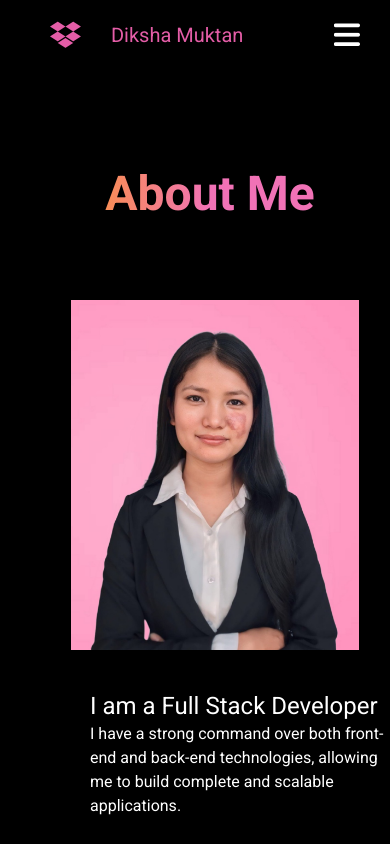
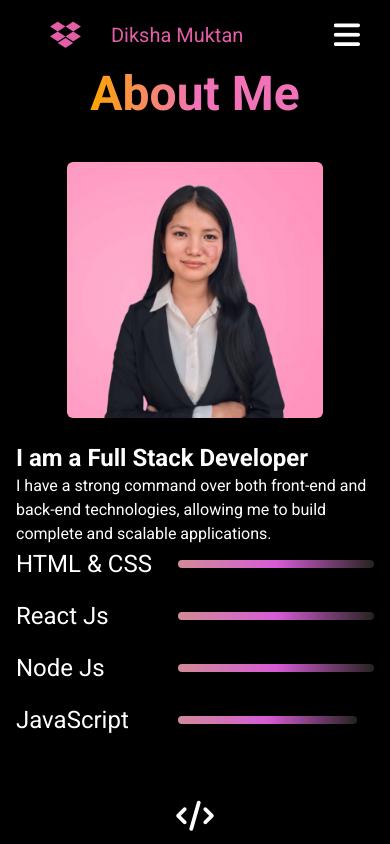
Before and after one commit to dikshamuktan/new-portfolio, a React (Vite) app in the folder frontend/: page /about in a window 390 px wide. Built offline with nearby package versions, Linux system fonts and the light colour scheme.

Commit message:
responsive chenges made

```diff
--- a/frontend/src/components/About.css
+++ b/frontend/src/components/About.css
@@ -1,8 +1,3 @@
-.aboutpage {
-  height: 100vh;
-  margin: 20px 170px;
-  gap: 50px;
-}
 .about {
   background: linear-gradient(270deg, rgb(241, 114, 182) 50%, orange) 40%;
   background-clip: text;
@@ -56,13 +51,7 @@
   border-radius: 10px;
   border: solid rgb(233, 156, 177);
 }
-.skills {
-  display: flex;
-  flex-direction: row;
-  gap: 10px;
-  justify-content: space-between;
-  margin: 10px 100px;
-}
+
 .box h1 {
   font-size: 25px;
 }
@@ -85,139 +74,3 @@
   transform: scale(1.05);
   transition: 0.4s;
 }
-.about-top {
-  gap: 40px;
-}
-
-.second-img {
-  height: 350px;
-  width: 300px;
-}
-@media (max-width: 768px) {
-  .about-top {
-    display: flex;
-    flex-wrap: wrap;
-  }
-
-  .about-right {
-    width: 500px;
-    margin-left: 60px;
-  }
-  .second-img {
-    height: 400px;
-    width: 300px;
-    margin-left: 150px;
-    margin-top: 20px;
-  }
-  .aboutpage {
-    margin: 18px 70px;
-    height: 100%;
-  }
-  .first {
-    width: 100%;
-  }
-  .second {
-    width: 70%;
-  }
-  .third {
-    width: 50%;
-  }
-  .forth {
-    width: 40%;
-  }
-}
-
-@media (max-width: 425px) {
-  .aboutpage {
-    height: 100%;
-    width: 400px;
-    margin: 10px 10px;
-  }
-  .about-top {
-    display: flex;
-    gap: 40px;
-    flex-direction: column;
-    align-items: center;
-  }
-  .second-img {
-    width: 18rem;
-    height: 350px;
-    margin-left: 10px;
-  }
-  .about {
-    margin-top: 100px;
-  }
-  .skills {
-    width: 400px;
-    margin-left: 10px;
-  }
-  .skill p {
-    font-size: 20px;
-  }
-  .about-right {
-    width: 300px;
-  }
-  .first {
-    width: 100%;
-  }
-  .second {
-    width: 40%;
-  }
-  .third {
-    width: 35%;
-  }
-  .forth {
-    width: 30%;
-  }
-}
-@media (max-width: 375px) {
-  .aboutpage {
-    height: 100%;
-    width: 310px;
-    margin: 10px 40px;
-  }
-  .about {
-    margin-top: 50px;
-  }
-  .second-img {
-    width: 15rem;
-    margin-left: 10px;
-  }
-  /* .about-left {
-    margin-left: 5px;
-  } */
-  .about-right {
-    width: 280px;
-    margin-left: 10px;
-  }
-  .about-top {
-    display: flex;
-    flex-direction: column;
-  }
-  .about-skill {
-    gap: 5px;
-  }
-  .first {
-    width: 100%;
-  }
-  .second {
-    width: 35%;
-  }
-  .third {
-    width: 30%;
-  }
-  .forth {
-    width: 25%;
-  }
-
-  .skills {
-    display: flex;
-    width: 280px;
-  }
-  .box {
-    width: 90px;
-  }
-  .box h1 {
-    font-size: 20px;
-  }
-}
--- a/frontend/src/components/About.jsx
+++ b/frontend/src/components/About.jsx
@@ -3,66 +3,69 @@ import "./About.css";
 
 function AboutPage() {
   return (
-    <div id="about" className="aboutpage  flex flex-col justify-center  ">
-      <p className="about text-5xl font-bold text-center  ">About Me</p>
-      <div className="about-top flex  mt-3 ">
-        <div className="about-left">
+    <div
+      id="about"
+      className="aboutpage  flex flex-col justify-center items-center px-4 md:px-8 lg:px-16"
+    >
+      <p className="about text-5xl font-bold text-center mb-8">About Me</p>
+
+      <div className="about-top md:ml-32 lg:ml-28 flex flex-col md:flex-row gap-6 md:gap-10 lg:gap-20 mt-3 w-full max-w-5xl">
+        <div className="about-left flex justify-center md:justify-start">
           <img
-            className="second-img object-cover"
-            // style={{ height: "350px", width: "300px" }}
+            className="object-cover rounded-md w-64 h-64 md:w-72 md:h-80"
             src="./my-img.jpeg"
+            alt="Profile"
           />
         </div>
-        <div className="about-right flex flex-col gap-5">
+
+        <div className="about-rightflex flex-col gap-5 md:w-1/2">
           <div>
-            <p className="text-2xl">I am a Full Stack Developer</p>
-            <p>
+            <p className="text-2xl font-bold">I am a Full Stack Developer</p>
+            <p className="text-base md:text-lg">
               I have a strong command over both front-end and back-end
               technologies, allowing me to build complete and scalable
               applications.
             </p>
           </div>
-          <div className=" flex about-skill flex-col">
-            <div className="skill sm:gap-1 xl:gap-5">
+
+          <div className="flex flex-col gap-4">
+            <div className="skill flex items-center gap-3">
               <p>HTML & CSS</p>
               <hr className="first" />
             </div>
-            <div className="skill sm:gap-1 xl:gap-5">
-              <p> React Js</p>
+            <div className="skill flex items-center gap-3">
+              <p>React Js</p>
               <hr className="second" />
             </div>
-            <div className="skill sm:gap-1 xl:gap-5">
+            <div className="skill flex items-center gap-3">
               <p>Node Js</p>
               <hr className="third" />
             </div>
-            <div className="skill sm:gap-1 xl:gap-5">
+            <div className="skill flex items-center gap-3">
               <p>JavaScript</p>
               <hr className="forth" />
             </div>
           </div>
         </div>
       </div>
-      <div className="skills">
-        <div className="box">
-          <i className="fa-solid fa-code"></i>
-          <h1>Languages</h1>
-          <p>
-            HTML, CSS, Java Script,
-            <br /> React JS, Node Js
-          </p>
+
+      <div className="skills grid grid-cols-1 md:grid-cols-3 gap-6 mt-10 w-full max-w-5xl">
+        <div className="box text-center p-5  rounded-md">
+          <i className="fa-solid fa-code text-3xl mb-3"></i>
+          <h1 className="font-bold text-lg">Languages</h1>
+          <p>HTML, CSS, JavaScript, React JS, Node JS</p>
         </div>
 
-        <div className="box">
-          <i className="fa-solid fa-graduation-cap"></i>
-
-          <h1>Educaton</h1>
+        <div className="box text-center p-5  rounded-md">
+          <i className="fa-solid fa-graduation-cap text-3xl mb-3"></i>
+          <h1 className="font-bold text-lg">Education</h1>
           <p>Bachelor in Business</p>
         </div>
 
-        <div className="box">
-          <i className="fa-solid fa-briefcase"></i>
-          <h1>Projects</h1>
-          <p>Build more then 2 projects</p>
+        <div className="box text-center p-5  rounded-md">
+          <i className="fa-solid fa-briefcase text-3xl mb-3"></i>
+          <h1 className="font-bold text-lg">Projects</h1>
+          <p>Built more than 2 projects</p>
         </div>
       </div>
     </div>
--- a/frontend/src/components/Hero.css
+++ b/frontend/src/components/Hero.css
@@ -1,16 +1,14 @@
 .hero {
   display: flex;
+  flex-direction: column;
+
   align-items: center;
-  flex-direction: column;
-  gap: 50px;
-  margin: 20px 170px;
+  text-align: center;
   height: 100vh;
 }
 .hero img {
-  margin-top: 40px;
   height: 300px;
   width: 300px;
-  /* margin-bottom: 110px; */
 }
 span {
   background: linear-gradient(270deg, rgb(241, 114, 182) 80%, orange) 20%;
@@ -67,7 +65,64 @@ span {
   justify-content: center;
   align-items: center;
 }
-@media (max-width: 768px) {
+
+/* Mobile screens */
+@media (max-width: 640px) {
+  .hero {
+    margin-top: 30px;
+    gap: 30px;
+  }
+
+  h1.big {
+    font-size: 1.5rem;
+  }
+
+  .hero-mid {
+    font-size: 1.25rem;
+  }
+
+  .hero-connect,
+  .hero-resume {
+    font-size: 0.9rem;
+    padding: 8px 16px;
+  }
+}
+
+/* Tablets */
+@media (min-width: 641px) and (max-width: 1024px) {
+  .hero-content {
+    text-align: center;
+  }
+
+  h1.big {
+    font-size: 3.5rem;
+  }
+
+  .hero-mid {
+    font-size: 1.5rem;
+  }
+}
+
+/* Laptops and Desktops */
+@media (min-width: 1025px) {
+  .hero {
+    gap: 30px;
+    align-items: center;
+    text-align: left;
+  }
+
+  .hero-content {
+    max-width: 70%;
+    text-align: left;
+  }
+
+  .hero-connect,
+  .hero-resume {
+    font-size: 1rem;
+  }
+}
+
+/* @media (max-width: 768px) {
   .hero.img {
     width: 250px;
     margin-bottom: 30px;
@@ -92,22 +147,7 @@ span {
     text-align: center;
   }
 }
-@media (max-width: 425px) {
-  .hero {
-    height: 100%;
-    display: flex;
-    margin-left: 10px;
-    width: 410px;
-  }
-  .hero-content {
-    width: 400px;
-  }
-  .hero img {
-    width: 20rem;
-    height: 20rem;
-    align-items: centere;
-  }
-}
+
 
 @media (max-width: 375px) {
   .hero {
@@ -129,4 +169,4 @@ span {
     width: 17rem;
     height: 17rem;
   }
-}
+} */
--- a/frontend/src/components/Hero.jsx
+++ b/frontend/src/components/Hero.jsx
@@ -7,7 +7,7 @@ const Hero = () => {
     <div className="hero ">
       <img className="rounded-full" src="./my-img.jpeg" />
       <div className="hero-content flex flex-col gap-6">
-        <h1 className="big text-5xl font-bold gap-5">
+        <h1 className="big text-5xl font-bold gap-5 leading-none md:gap-8">
           <span>
             I'm <br /> Diksha Muktan,
             <br />
--- a/frontend/src/components/moreinfo.css
+++ b/frontend/src/components/moreinfo.css
@@ -43,8 +43,6 @@ form {
 
   color: black;
 }
-@media (max-width: 375px) {
-}
 
 @media (max-width: 375px) {
   .moreinfo {
--- a/frontend/src/components/mywork.css
+++ b/frontend/src/components/mywork.css
@@ -3,8 +3,8 @@
   justify-content: center;
   align-items: center;
   flex-direction: column;
-  height: 100vh;
-  margin: 20px 170px;
+  height: 100%;
+  margin: 20px 20px;
 }
 .my_projects {
   padding: 40px;
@@ -14,10 +14,10 @@
   position: relative;
   /* margin-left: 30px; */
 }
-.project_one {
+/* .project_one {
   height: 350px;
   width: 350px;
-}
+} */
 
 .project_one:hover {
   border: 2px solid rgb(243, 131, 150);
@@ -30,13 +30,12 @@
   background-clip: text;
   -webkit-background-clip: text;
   -webkit-text-fill-color: transparent;
-  font-size: 50px;
 }
 .big {
   font-size: 40px;
 }
 
-@media (max-width: 768px) {
+/* @media (max-width: 768px) {
   .project_one {
     width: 200px;
     height: 350px;
@@ -45,9 +44,9 @@
     width: 700px;
     margin: 10px 40px;
   }
-}
+} */
 
-@media (max-width: 425px) {
+/* @media (max-width: 425px) {
   .projects {
     width: 410px;
     margin: 10px 10px;
@@ -63,8 +62,8 @@
     display: flex;
     flex-direction: column;
   }
-}
-@media (max-width: 375px) {
+} */
+/* @media (max-width: 375px) {
   .projects {
     width: 300px;
     margin: 10px 40px;
@@ -75,16 +74,16 @@
   }
   .big {
     font-size: 30px;
-  }
+  } */
 
-  .my_projects {
+/* .my_projects {
     width: 300px;
     display: flex;
     flex-direction: column;
-  }
+  } */
 
-  .project_one {
+/* .project_one {
     height: 300px;
     width: 300px;
   }
-}
+} */
--- a/frontend/src/components/mywork.jsx
+++ b/frontend/src/components/mywork.jsx
@@ -1,41 +1,87 @@
+// import React from "react";
+// import "./mywork.css";
+
+// function Services() {
+//   return (
+//     <div id="projects" className="projects">
+//       <div>
+//         <h3 className="extra font-bold">What I Have Done</h3>
+//         <br />
+//         <p className="big text-center ">My Portfolio</p>
+//       </div>
+//       <div className="my_projects">
+//         <div>
+//           <img
+//             className="project_one"
+//             src="https://images.pexels.com/photos/956999/milky-way-starry-sky-night-sky-star-956999.jpeg?auto=compress&cs=tinysrgb&w=800"
+//           />
+//           <p className="text-xl font-bold text-center p-2">Project ABC</p>
+//         </div>
+//         <div>
+//           <img
+//             className="project_one"
+//             src="https://images.pexels.com/photos/370799/pexels-photo-370799.jpeg?auto=compress&cs=tinysrgb&w=800"
+//           />
+//           <p className="text-xl font-bold text-center p-2">Real time chat</p>
+//         </div>
+//         <div>
+//           <img
+//             className="project_one"
+//             src="https://images.pexels.com/photos/1114690/pexels-photo-1114690.jpeg?auto=compress&cs=tinysrgb&w=800"
+//           />
+//           <p className="text-xl font-bold text-center p-2">To Do's</p>
+//         </div>
+//       </div>
+//       {/* <div>
+//         <h1>Tools i use</h1>
+//       </div> */}
+//     </div>
+//   );
+// }
+// export default Services;
+
 import React from "react";
 import "./mywork.css";
 
 function Services() {
   return (
-    <div id="projects" className="projects">
-      <div>
-        <h3 className="extra font-bold">What I Have Done</h3>
+    <div id="projects" className="projects px-4 md:px-8 lg:px-16 py-8">
+      <div className="text-center mb-8">
+        <h3 className="extra font-bold text-3xl md:text-5xl">
+          What I Have Done
+        </h3>
         <br />
-        <p className="big text-center ">My Portfolio</p>
+        <p className="big text-center text-xl md:text-3xl">My Portfolio</p>
       </div>
-      <div className="my_projects">
+
+      <div className="my_projects  grid grid-cols-1 sm:grid-cols-2 lg:grid-cols-3 gap-6">
         <div>
           <img
-            className="project_one"
+            className="project_one w-full h-80   object-cover rounded-lg"
             src="https://images.pexels.com/photos/956999/milky-way-starry-sky-night-sky-star-956999.jpeg?auto=compress&cs=tinysrgb&w=800"
+            alt="Project ABC"
           />
           <p className="text-xl font-bold text-center p-2">Project ABC</p>
         </div>
         <div>
           <img
-            className="project_one"
+            className="project_one w-full h-80 object-cover rounded-lg"
             src="https://images.pexels.com/photos/370799/pexels-photo-370799.jpeg?auto=compress&cs=tinysrgb&w=800"
+            alt="Real time chat"
           />
           <p className="text-xl font-bold text-center p-2">Real time chat</p>
         </div>
         <div>
           <img
-            className="project_one"
+            className="project_one w-full h-80 object-cover rounded-lg"
             src="https://images.pexels.com/photos/1114690/pexels-photo-1114690.jpeg?auto=compress&cs=tinysrgb&w=800"
+            alt="To Do's"
           />
           <p className="text-xl font-bold text-center p-2">To Do's</p>
         </div>
       </div>
-      {/* <div>
-        <h1>Tools i use</h1>
-      </div> */}
     </div>
   );
 }
+
 export default Services;
```
